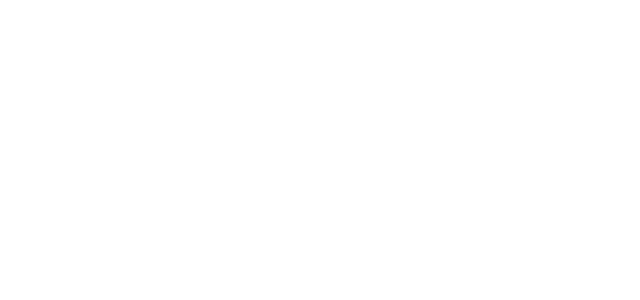
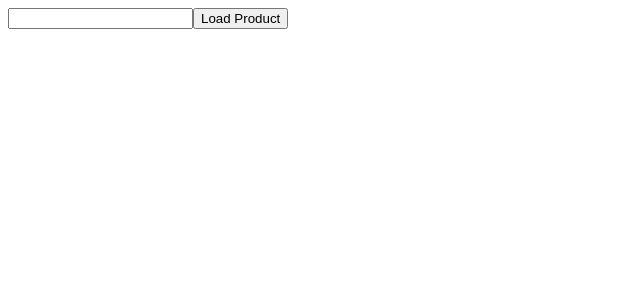
Before and after one commit to vattanac/learn-nuxt, a Nuxt app: page /products in a window 1280 px wide. Before the commit this address had no page. Shown: the top 300 px of the page, without its empty margins (0-640 px from the left). Built offline with nearby package versions, Linux system fonts and the light colour scheme.

Commit message:
assignment about product

```diff
--- a/components/Tutorial.vue
+++ b/components/Tutorial.vue
@@ -1,6 +1,10 @@
 <!-- Please remove this file from your project -->
 <template>
-  <nuxt-link to="/users">Users</nuxt-link>
+  <div>
+    <nuxt-link to="/users">Users</nuxt-link>
+    <nuxt-link to="/products">Products</nuxt-link>
+  </div>
+
 </template>
 
 <script>
--- /dev/null
+++ b/pages/products/_pid/index.vue
@@ -0,0 +1,3 @@
+<template>
+    <h1>Load product ID: {{this.$route.params.pid}}</h1>
+</template>
--- /dev/null
+++ b/pages/products/index.vue
@@ -0,0 +1,21 @@
+<template>
+    <div>
+        <input type="text" v-model="productId">
+        <button @click="onLoadProduct">Load Product</button>
+    </div>
+</template>
+
+<script>
+    export default {
+        data() {
+            return {
+                productId:''
+            }
+        },
+        methods: {
+            onLoadProduct() {
+                this.$router.push('/products/' + this.productId)
+            }
+        }
+    }
+</script>
--- a/pages/users/_id/index.vue
+++ b/pages/users/_id/index.vue
@@ -1,3 +1,3 @@
 <template>
-    <h1>A single user , with userID: {{ $route.params.id }}</h1>
+    <h1>A single user , with userID: {{ this.$route.params.id }}</h1>
 </template>
```
